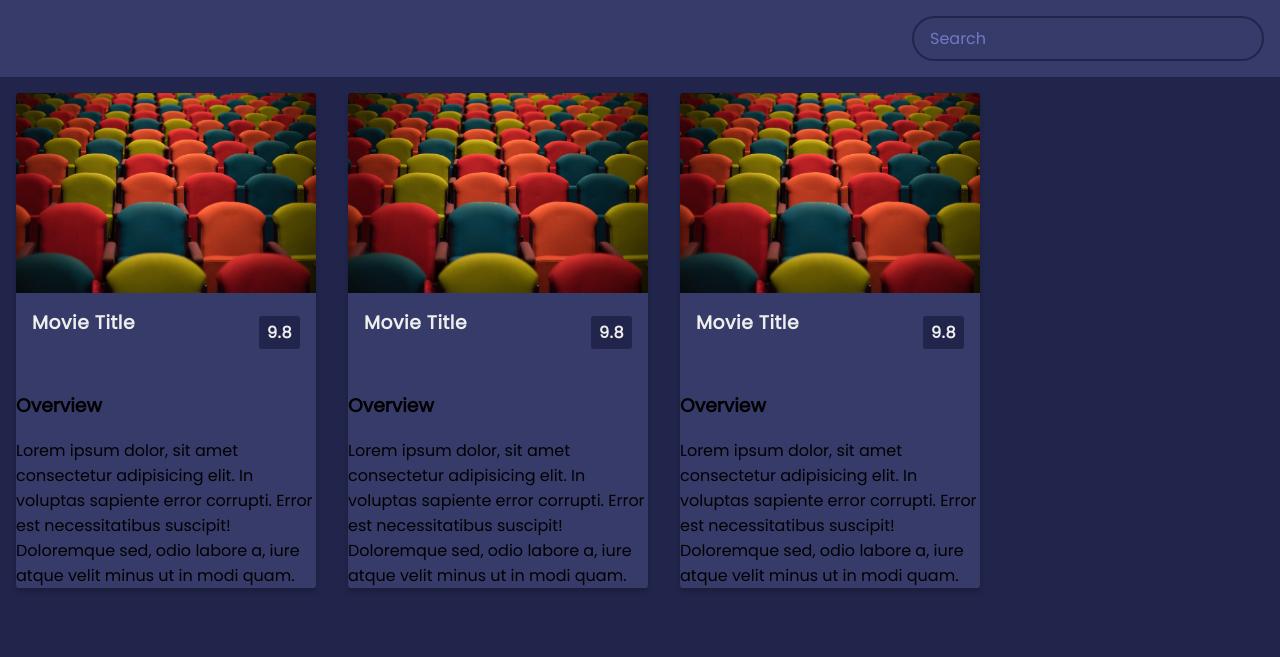
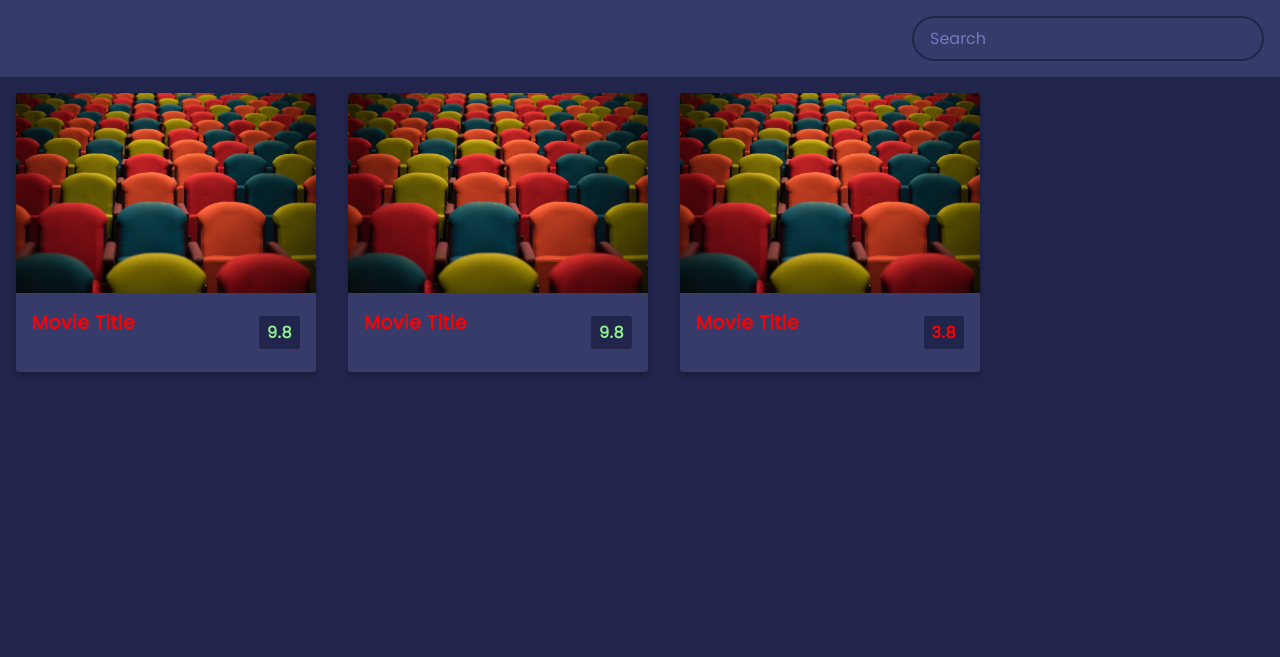
Before and after one commit to Moosorkh/20ProjectsJS, a plain HTML site: page Movie-App/index.html in a window 1280 px wide. Drawn offline with Linux system fonts and the light colour scheme.

Commit message:
CSS completed

```diff
--- a/Movie-App/index.html
+++ b/Movie-App/index.html
@@ -42,7 +42,7 @@
             <img src="./Seats-image.jpg" alt="">
             <div class="movie-info">
                 <h3>Movie Title</h3>
-                <span class="green">9.8</span>
+                <span class="red">3.8</span>
             </div>
             <div class="overview">
                 <h3>Overview</h3>
--- a/Movie-App/style.css
+++ b/Movie-App/style.css
@@ -51,7 +51,7 @@ main{
     width: 300px;
     margin: 1rem;
     background-color: var(--secondary-color);
-    box-shadow: 0 4px 5px rgb(0, 0, 0, 0.2);
+    box-shadow: 0 4px 5px rgba(0, 0, 0, 0.2);
     position: relative;
     overflow: hidden;
     border-radius: 3px;
@@ -80,3 +80,31 @@ main{
     border-radius: 3px;
     font-weight: bold;
 }
+
+.movie-info span.green{
+    color: lightgreen;
+}
+
+.movie-info span.orange{
+    color: orange;
+}
+
+.movie-info{
+    color: red;
+}
+
+.overview{
+    background-color: #fff;
+    padding: 2rem;
+    position: absolute;
+    left: 0;
+    bottom: 0;
+    right: 0;
+    max-height: 100%;
+    transform: translateY(101%);
+    transition: transform 0.3s ease-in;
+}
+
+.movie:hover .overview{
+    transform: translateY(0);
+}
```
